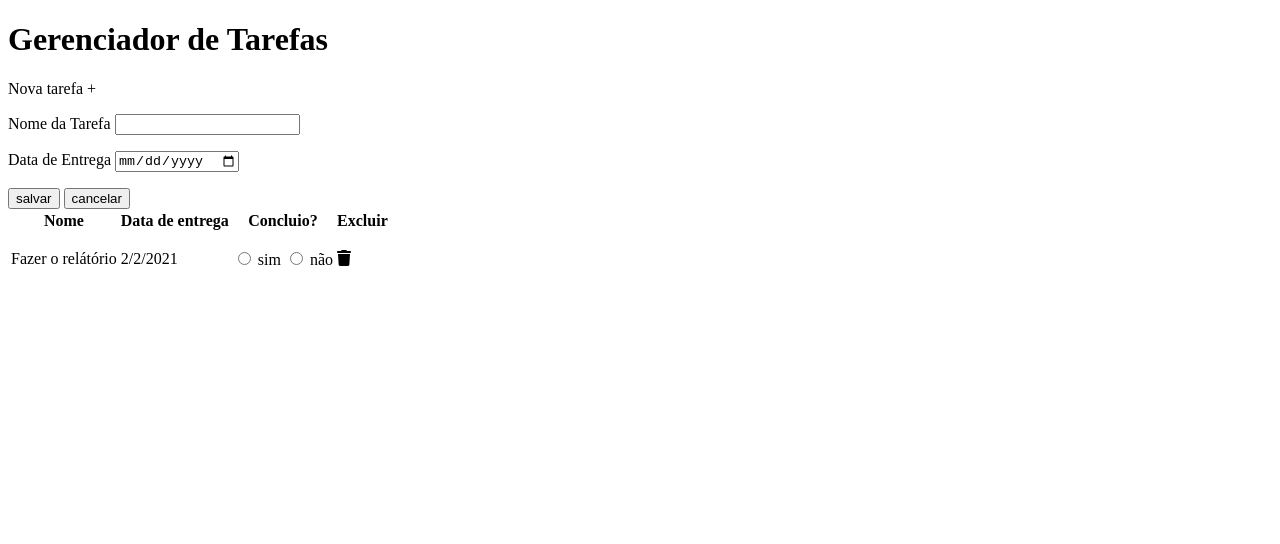
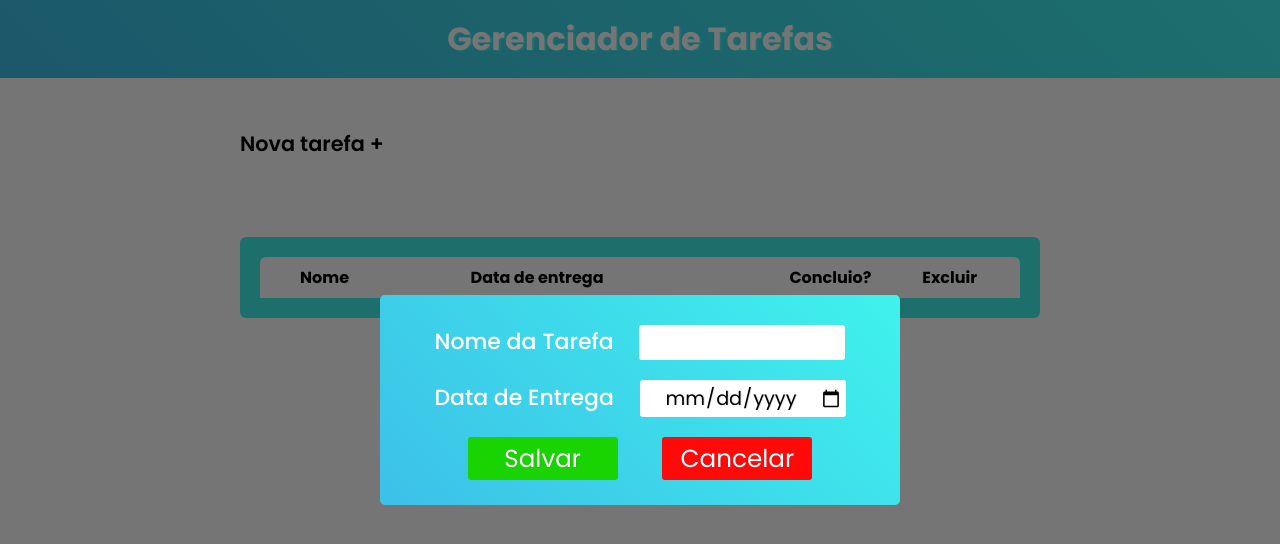
Before and after one commit to joaoSouza-js/lista-de-tarefas, a plain HTML site: page index.html in a window 1280 px wide. Both pictures are taken after a click on the element "Nova tarefa +". Drawn offline with Linux system fonts and the light colour scheme.

Commit message:
falta alguns detalhes mais está quase pronto
falta fazer a função da lixeira

```diff
--- a/index.html
+++ b/index.html
@@ -23,21 +23,25 @@
         </div>
         <section class="tarefa">
 
+            <div id=container>
                 <div class="placeInput">
+                    <label for="task">
                         <p>
                             Nome da Tarefa
-                    <input type="text" id="task"></p>
+                            <input type="text" id="task">
+                        </p>
+                    </label>
                 </div>
                 <div class="placeInput">
+                    <label for="date">
                         <p>
                             Data de Entrega <input type="date" id="date">
                         </p>
+                    </label>              </div>
+                <div id="button" >
+                    <input type="button" value="Salvar" id="safe" onclick="save()">
+                    <input type="button" onclick="createNewTask.remove()" id="cancel" value="Cancelar">
                 </div>
-            <div id="safe" >
-
-                <input type="button" value="salvar" id="safe" onclick="save()">
-
-                <input type="button" onclick="createNewTask.remove()" id="cancel" value="cancelar">
             </div>
         </section>
         <table>
@@ -50,26 +54,6 @@
                 </tr>
             </thead>
             <tbody id="tbody">
-                <tr>
-                    <td>
-                        <p>Fazer o relátório</p>
-                    </td>
-                    <td>2/2/2021</td>
-
-                    <td>
-                        <label for="yes">
-                            <input type="radio" id="yes"name="conclusion">
-                            sim
-                        </label>
-
-                        <label for="no">
-                            <input type="radio" id="no" name="conclusion">
-                            não
-                        </label>
-                    </td>
-                    <td>
-                        <i class="fas fa-trash" ></i>
-                    </td>
                          </tr>
             </tbody>
         </table>
--- a/script.js
+++ b/script.js
@@ -38,7 +38,7 @@ function contenTr(){
         <td>
             <label for="yes">
                 <input type="radio" id="yes"name="conclusion">
-                sim
+                <span>sim
             </label>
 
             <label for="no">
--- a/style.css
+++ b/style.css
@@ -1,7 +1,182 @@
+/*Gobal==============*/
+@import url('https://fonts.googleapis.com/css2?family=Poppins:ital,wght@0,100;0,200;0,300;0,400;0,500;0,600;0,700;0,800;0,900;1,100&display=swap');
 
+*{
+    border: 0;
+    padding: 0;
+    margin:  0;
+    font-family: var(--fontPrincipal)
+}
+:root{
+    --fontPrincipal: 'Poppins','sans-serif','serif';
+    --blue: #3cc0e8;
+    --ligthBlue: #3ff2ec;
+    --green1: #43dbac;
+    --green2: #24d3a7;
+    --green4: #28fd7d;
+
+}
+/*global===============*/
+/*header===============*/
+header{
+    background: linear-gradient(45deg,var(--blue),var(--ligthBlue));
+    color: #fff;
+    padding: 15px;
+    text-align: center
+
+}
+header h1{
+    text-shadow: 2px 1px 1px var(--ligthBlue);
+}
+
+/*header============== */
+
+/*newTask============== */
+#newTask{
+    margin: 0 auto;
+    width: 90%;
+    max-width: 800px;
+    font-size: 1.3em;
+}
+#newTask p{
+    position: relative;
+    top: 50px;
+    font-weight: 600;
+    cursor: pointer;
+    transition-duration: 0.2s;
+}
+#newTask p:hover {
+    color: gray;
+}
+/*tarefa===========*/
 .tarefa.active{
-    display: block;
+    position: fixed;
+    display: flex;
+    z-index: 20;
+    background-color: rgba(0, 0, 0, 0.541);
+    width: 100%;
+    height: 100%;
+    top: 0;
+    align-items: center;
+
+
 }
 .tarefa{
     display: none;
 }
+
+.tarefa #container{
+    width: min(500px, 90%);
+    margin: 0 auto;
+
+    text-align: center;
+}
+/*tarefa===========*/
+
+/*container===========*/
+#container{
+    background: linear-gradient(45deg,var(--blue),var(--ligthBlue));
+    font-size: 1.1em;
+    padding: 10px;
+    border-radius: 5px
+}
+#container p{
+    font-size: 1.25em;
+    font-weight: 500;
+    margin: 20px 0px;
+    color: white;
+}
+/*container=========*/
+
+/*input============*/
+input{
+    padding: 3px;
+    border-radius: 3px;
+    font-size: 1.2rem;
+    text-align: center;
+    margin-left: 20px;
+    width: 40%;
+    font-weight: 400;
+    text-shadow:  1px 0px 1px rgba(92, 92, 92, 0.185);
+}
+
+/*input=============*/
+/*button=============*/
+#button{
+    margin: 20px auto 15px auto;
+}
+#button input{
+    width: 30%;
+    margin: 0 auto;
+    margin: 0 20px;
+    font-size: 1.4em;
+}
+#button input:nth-of-type(1){
+    background-color: #19d400;
+    color: #fff;
+    cursor: pointer;
+    transition-duration: 0.6s;
+}
+#button input:nth-of-type(1):hover{
+    opacity: 0.6;
+}
+#button input:nth-of-type(2){
+    box-sizing: border-box;
+    background-color: rgb(255, 9, 9);
+    color: #fff;
+    transition-duration: 0.6s;
+    cursor: pointer;
+}
+#button input:nth-of-type(2):hover{
+    opacity: 0.8;
+}
+/*table============== */
+table{
+    max-width: 800px;
+    width: 90%;
+    margin: 10% auto 0px auto;
+    padding:  20px;
+    background-color: var(--ligthBlue);
+    border-radius: 6px;
+    border-spacing: 0;
+
+}
+thead,tbody{
+    padding: 6px;
+    background-color: #fff;
+    border-radius: 3px;
+}
+td,th{
+    padding: 8px;
+}
+
+td:nth-of-type(2),td:nth-of-type(4){
+    text-align: center;
+}
+th:nth-of-type(3){
+    text-align: right;
+
+}
+th:nth-of-type(4){
+    border-top-right-radius: 6px;
+
+}
+tr:last-child td:nth-of-type(4){
+    border-bottom-right-radius: 6px;
+}
+th:nth-of-type(1){
+    border-top-left-radius: 6px;
+}
+tr:last-child td:nth-of-type(1){
+    border-bottom-left-radius: 6px;
+}
+label,label input{
+    cursor: pointer;
+}
+td:nth-of-type(3) label:nth-of-type(2){
+    color: #ff0000;
+}
+/*table============== */
+span{
+    color: #19d400;
+}
```
Lines whose indentation alone changed are shown as unchanged.
